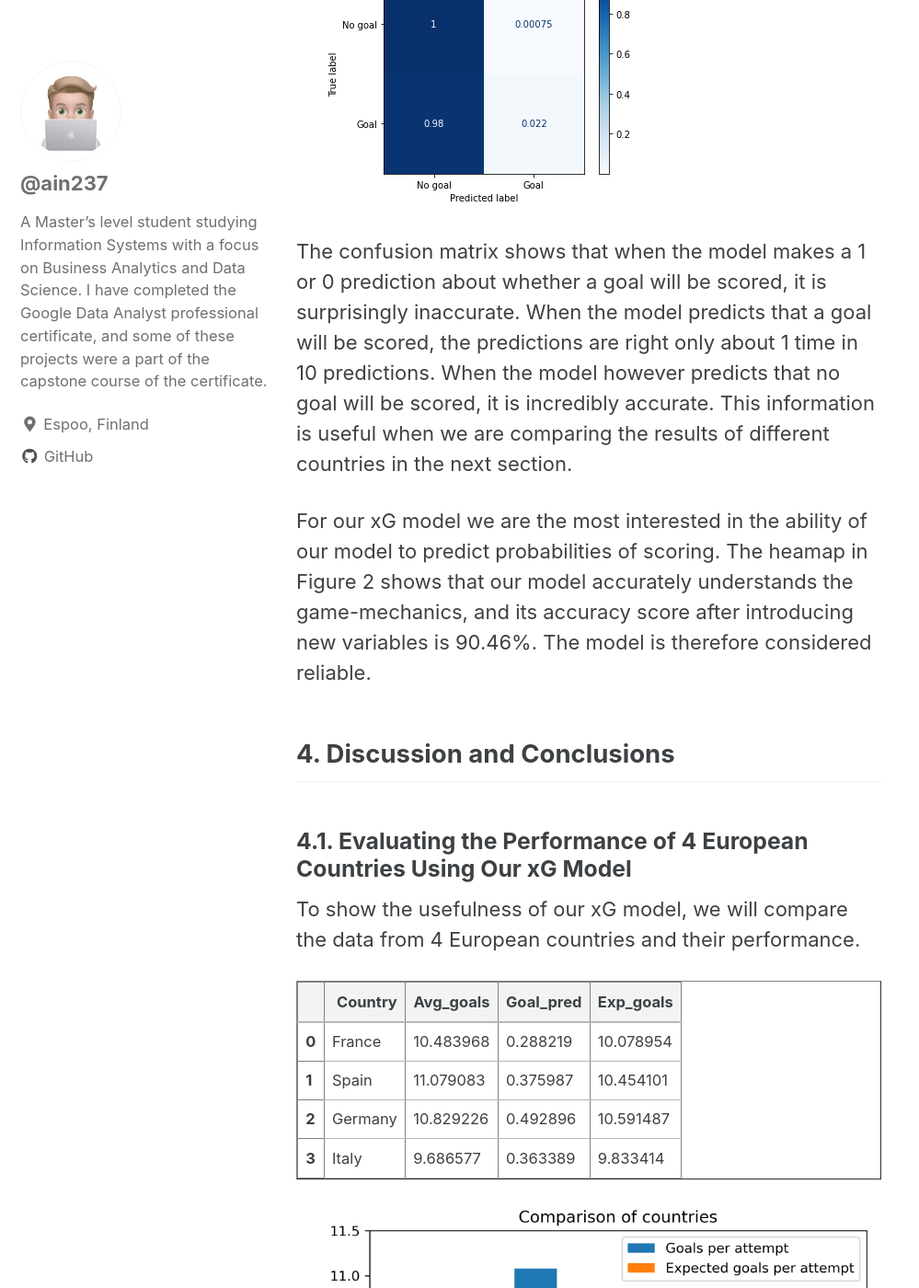
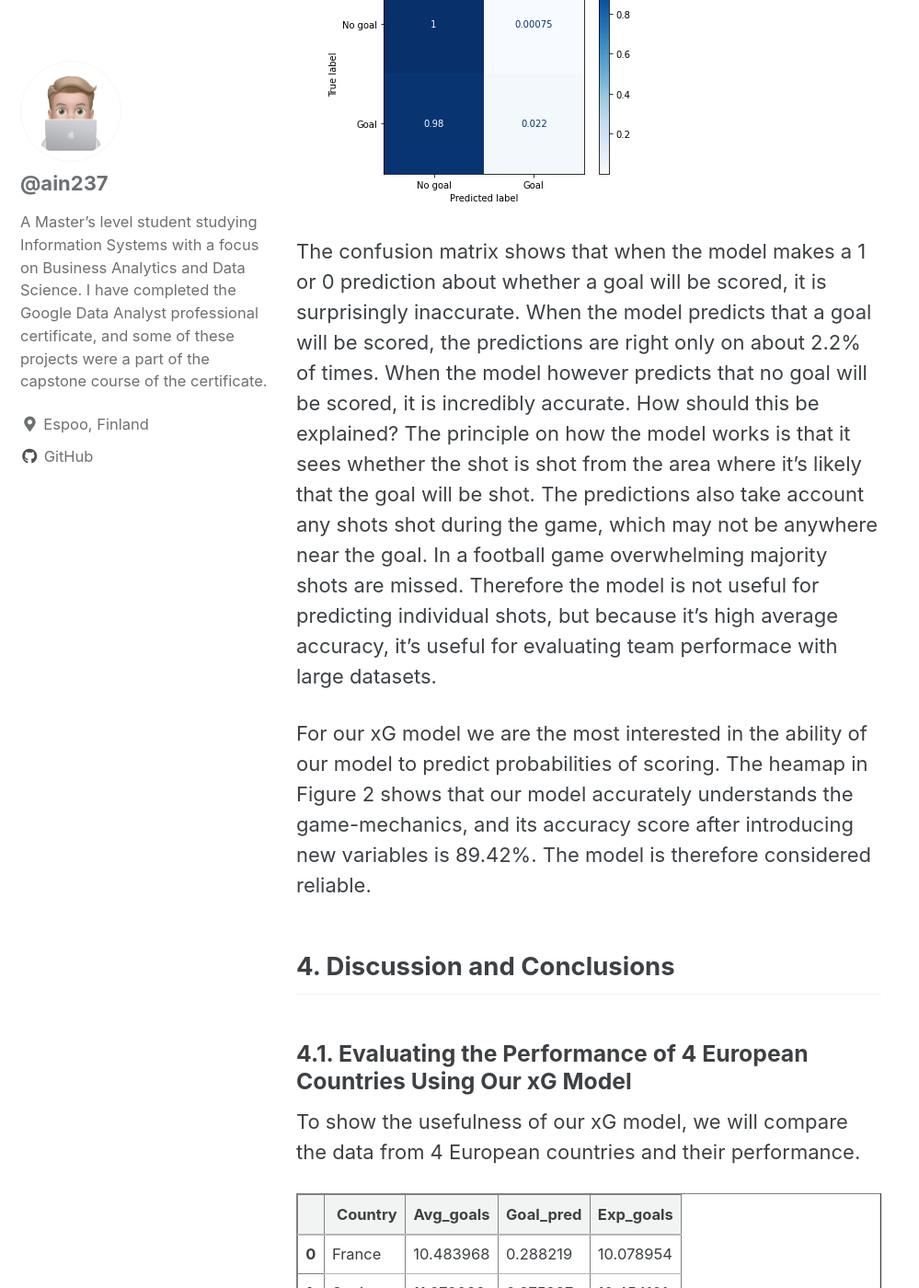
Before and after one commit to ain237/Portfolio, a Jekyll site: the page built from _posts/2021-08-01-xg-post.md, in a window 1280 px wide and 1400 px high, scrolled down 6592 px. Shown: the whole window at 92% size, without its empty margins (0-999 px from the left). Built offline with Jekyll 4.4.1, drawn with Linux system fonts in a browser that asks for light colours; cached includes are drawn as plain includes; some of the changed text lies outside the part shown.

Commit message:
Update 2021-08-01-xg-post.md

```diff
--- a/_posts/2021-08-01-xg-post.md
+++ b/_posts/2021-08-01-xg-post.md
@@ -219,14 +219,14 @@ The heatmap in Figure 2 demonstrates that our model has successfully captured th
 
 ### 3.3. Model Evaluation
 
-After introducing the other variables to our algorithm, the model’s accuracy score improves very slightly to 90.46%. To further understand the model, we will calculate a confusion matrix, that intends to further explain, which predictions are accurate.
+After introducing the other variables to our algorithm, the model’s accuracy score stays the same at 89,42%. To further understand the model, we will calculate a confusion matrix, that intends to further explain, which predictions are accurate.
 
 
 ![Figure 3]({{"assets/xg-post/cfmatrix.png" | relative_url }}  "Figure 3: Confusion matrix")
 
-The confusion matrix shows that when the model makes a 1 or 0 prediction about whether a goal will be scored, it is surprisingly inaccurate. When the model predicts that a goal will be scored, the predictions are right only about 1 time in 10 predictions. When the model however predicts that no goal will be scored, it is incredibly accurate. This information is useful when we are comparing the results of different countries in the next section.
+The confusion matrix shows that when the model makes a 1 or 0 prediction about whether a goal will be scored, it is surprisingly inaccurate. When the model predicts that a goal will be scored, the predictions are right only on about 2.2% of times. When the model however predicts that no goal will be scored, it is incredibly accurate. How should this be explained? The principle on how the model works is that it sees whether the shot is shot from the area where it's likely that the goal will be shot. The predictions also take account any shots shot during the game, which may not be anywhere near the goal. In a football game overwhelming majority shots are missed. Therefore the model is not useful for predicting individual shots, but because it's high average accuracy, it's useful for evaluating team performace with large datasets.
 
-For our xG model we are the most interested in the ability of our model to predict probabilities of scoring. The heamap in Figure 2 shows that our model accurately understands the game-mechanics, and its accuracy score after introducing new variables is 90.46%. The model is therefore considered reliable.
+For our xG model we are the most interested in the ability of our model to predict probabilities of scoring. The heamap in Figure 2 shows that our model accurately understands the game-mechanics, and its accuracy score after introducing new variables is 89.42%. The model is therefore considered reliable.
 
 ## 4. Discussion and Conclusions
 ### 4.1. Evaluating the Performance of 4 European Countries Using Our xG Model
```
